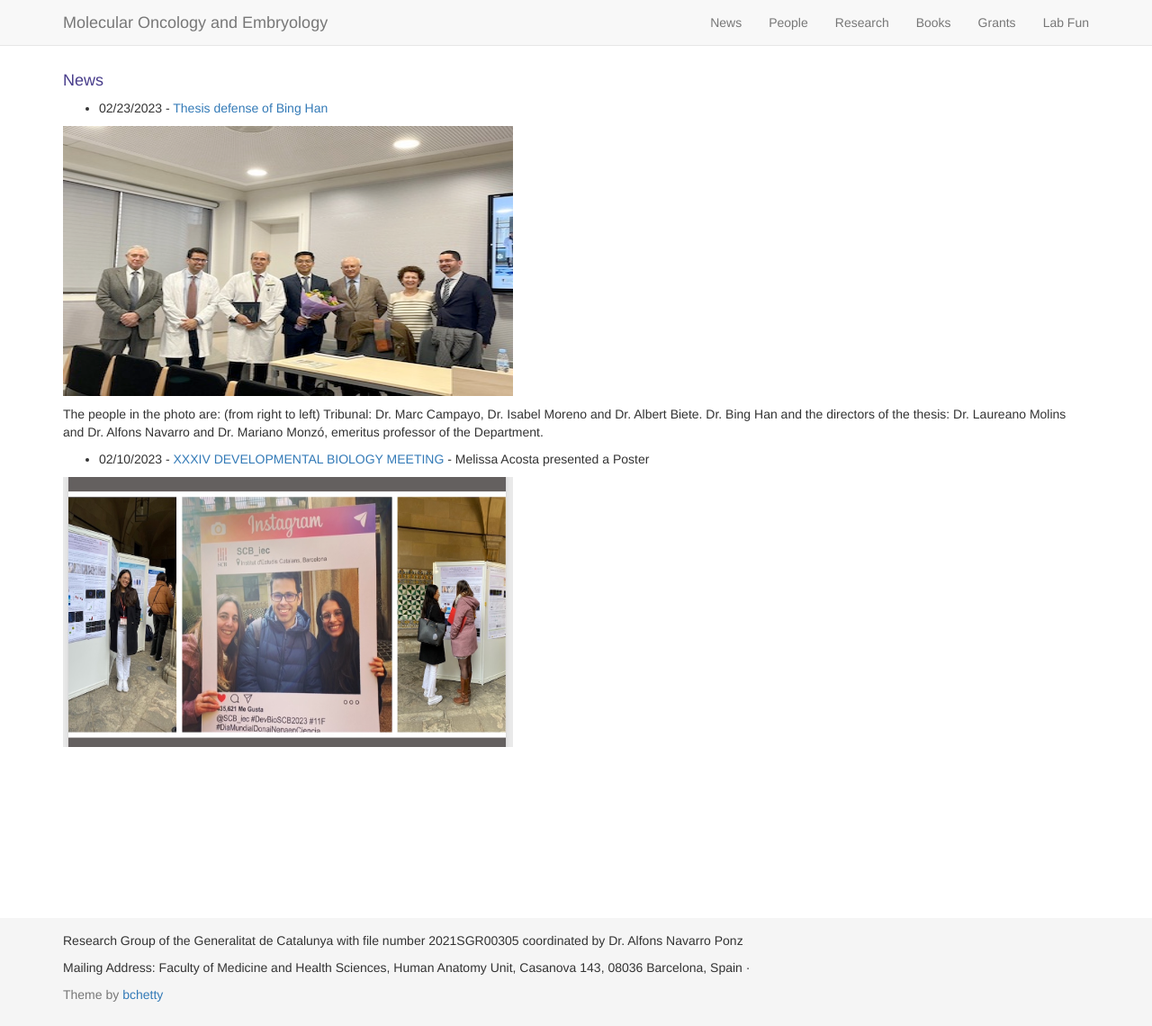
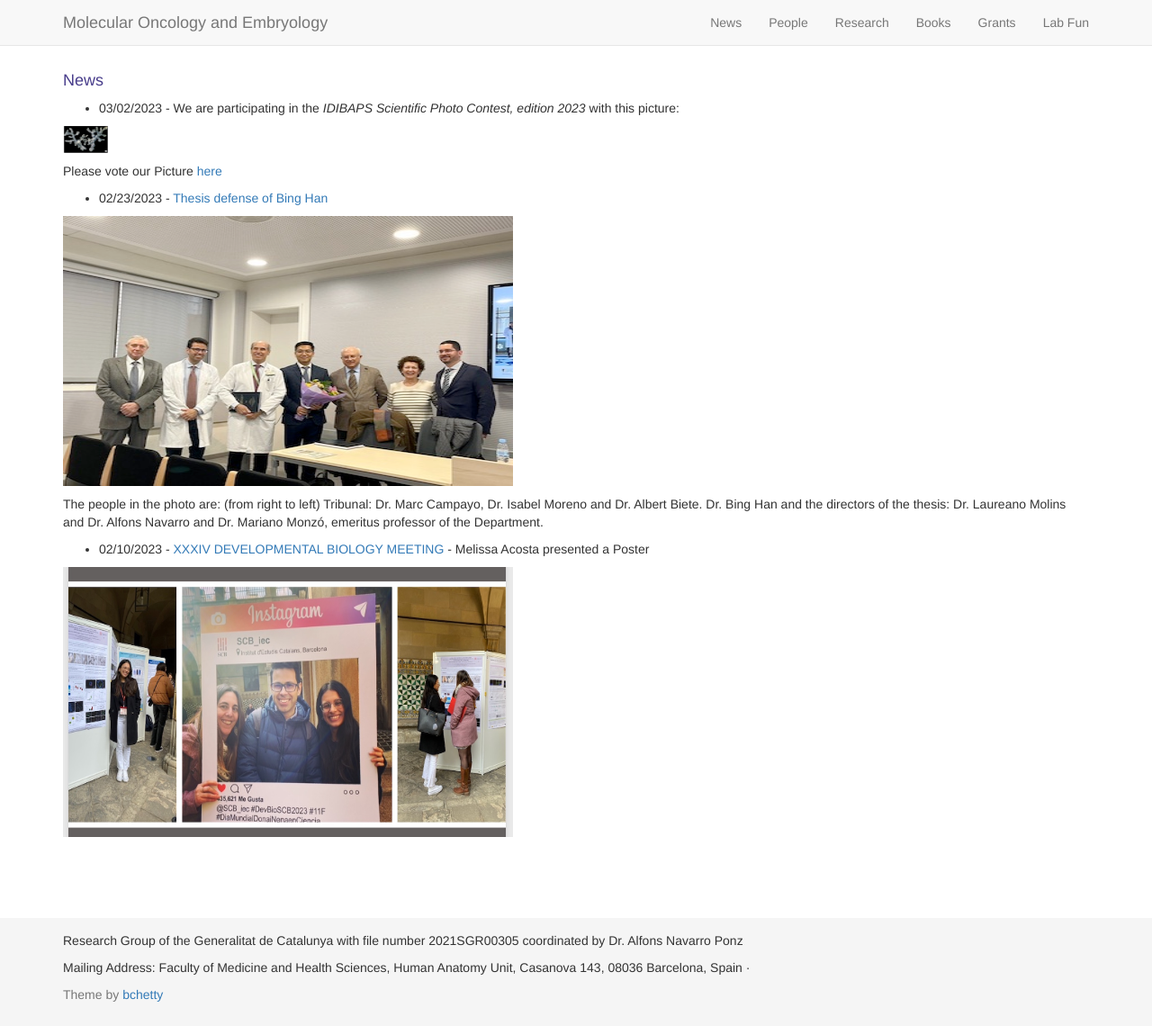
Before and after one commit to AlfonsNavarro/lab, a Jekyll site: the page built from pages/news.md, in a window 1280 px wide and 1140 px high. Shown: the whole window at 90% size. Built offline with Jekyll 4.4.1, drawn with Linux system fonts in a browser that asks for light colours; nearby versions of some CDN libraries.

Commit message:
update in news

```diff
--- a/pages/news.md
+++ b/pages/news.md
@@ -4,6 +4,14 @@ title: News
 ---
 
 #### News
+
+- 03/02/2023 - We are participating in the *IDIBAPS Scientific Photo Contest, edition 2023* with this picture:
+
+<p>
+<img data-u="image" src="../assets/img/arbol_vida.png" alt="arbo vida" width="50" height="30"/>
+</p>
+
+Please vote our Picture [here](https://photos.google.com/share/AF1QipPfFjb-HJX0ecIZARWrnAOSehKI4lGiClxSQuOCmxi40G9eKDLu-8ajyHQbZ9_Mrg?pli=1&key=cTJpa1hfbDc5VWJxeUtqYW1ZYXczVnJzLUtCS1R3)
 
 - 02/23/2023 - [Thesis defense of Bing Han](https://www.ub.edu/portal/web/dp-cirurgiaespecialitats/detall-novetats/-/detall/defensa-de-tesis-del-dr-bing-han)
 <p>
```
Also changed, not shown: assets/img/arbol_vida.png (added), 1 other file.
